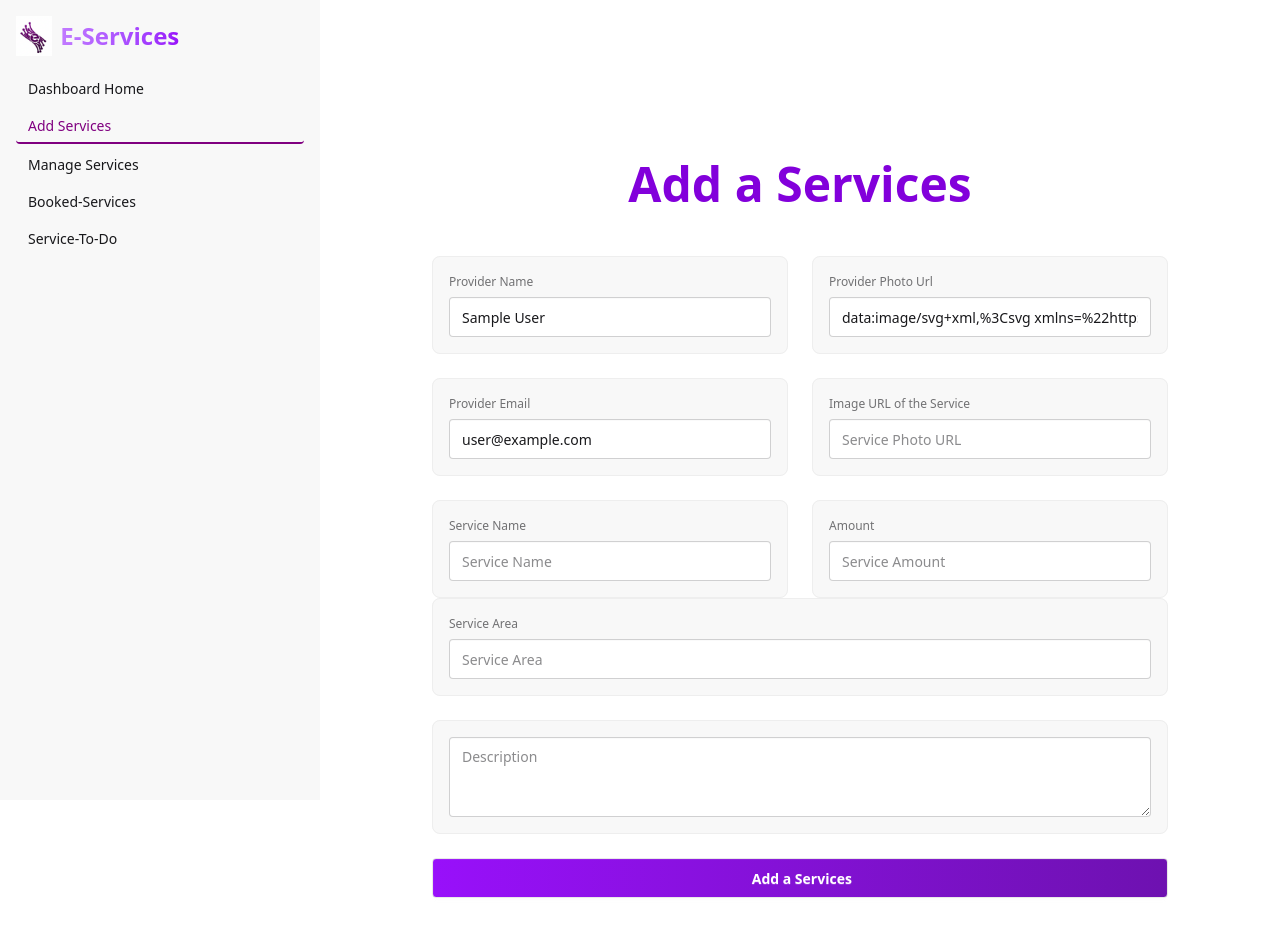
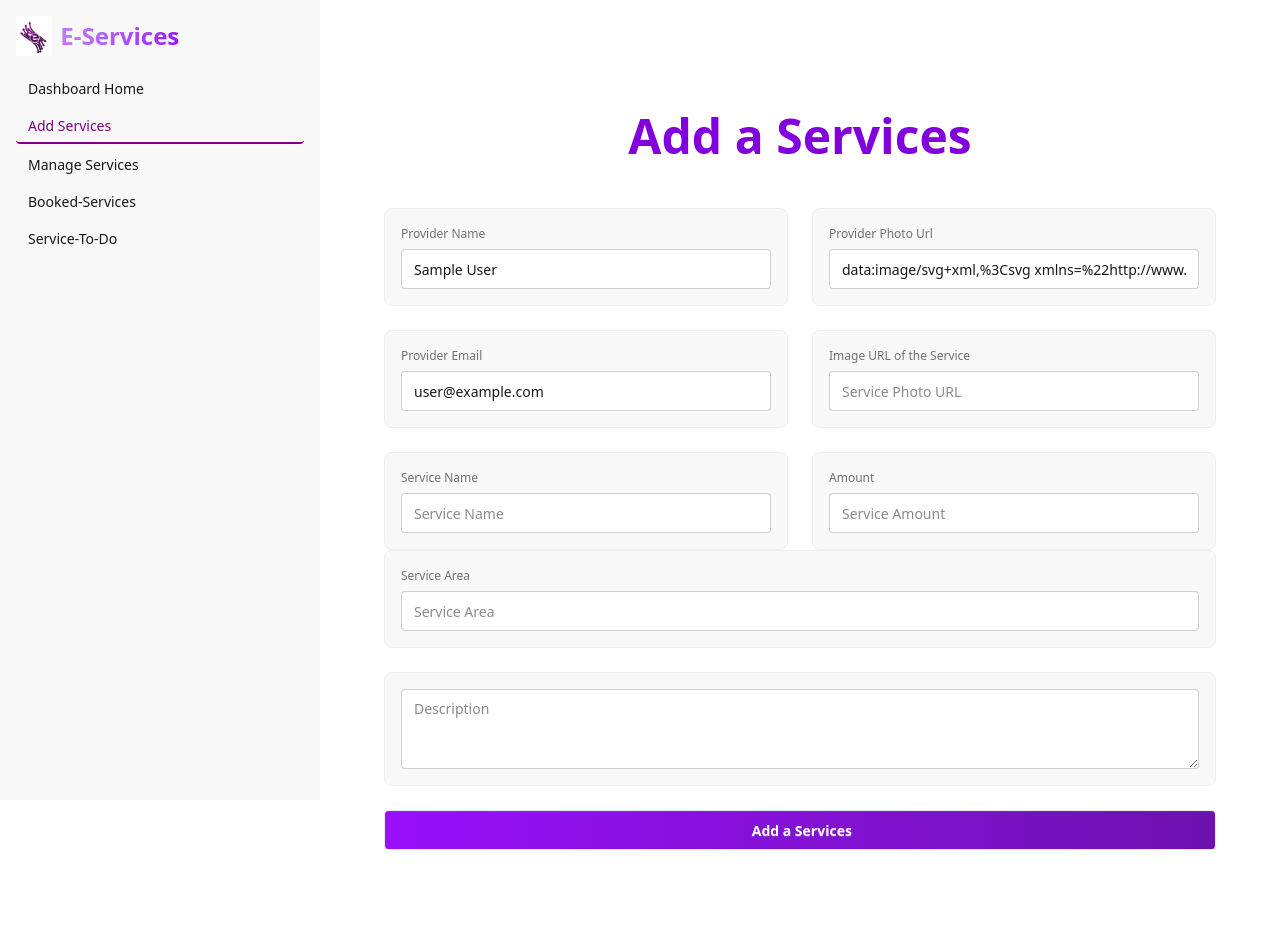
Before and after one commit to hasan6t7/a11polish, a React (Vite) app: page /dashboard/add-services in a window 1280 px wide. Shown: the top 936 px of the page. After the commit the page ends 914 px from the top, so only its background shows below. Built offline with nearby package versions, Linux system fonts and the light colour scheme; no server answers; sample sign-in values are in the browser's storage.

Commit message:
adjust dash component for dash layout

```diff
--- a/src/Components/MyService.jsx
+++ b/src/Components/MyService.jsx
@@ -52,7 +52,7 @@ const MyService = ({ servicePromise }) => {
           <div>NO Post Found</div>
         </>
       ) : (
-        <div className="my-20">
+        <div className="mt-10">
           <h1 className="text-4xl text-center font-bold text-purple-700 mb-16">
             <Slide delay={500} triggerOnce>
               <p> My Services List</p>
--- a/src/Pages/AddServices.jsx
+++ b/src/Pages/AddServices.jsx
@@ -33,7 +33,7 @@ const AddServices = () => {
 
   };
   return (
-    <div className="p-5 lg:p-24">
+    <div className="p-5 lg:p-12">
       <Helmet>
         <meta charSet="utf-8" />
         <title> Add a Services </title>
--- a/src/Pages/MyBookToDo.jsx
+++ b/src/Pages/MyBookToDo.jsx
@@ -29,7 +29,7 @@ const MyBookToDo = ({ bookToDoPromise }) => {
       });
   };
   return (
-    <div className="my-20">
+    <div className="mt-10">
       <h1 className="text-4xl text-center font-bold text-purple-700 mb-16">
         <Slide delay={500} triggerOnce>
           <p> My Booked List</p>
--- a/src/Pages/MyBookedSer.jsx
+++ b/src/Pages/MyBookedSer.jsx
@@ -6,7 +6,7 @@ const MyBookedSer = ({ bookPromise }) => {
   console.log(bookedData);
 
   return (
-    <div className="my-20">
+    <div className="mt-10">
       <h1 className="text-4xl text-center font-bold text-purple-700 mb-16">
         <Slide delay={500} triggerOnce>
           <p> My Booked List</p>
```
